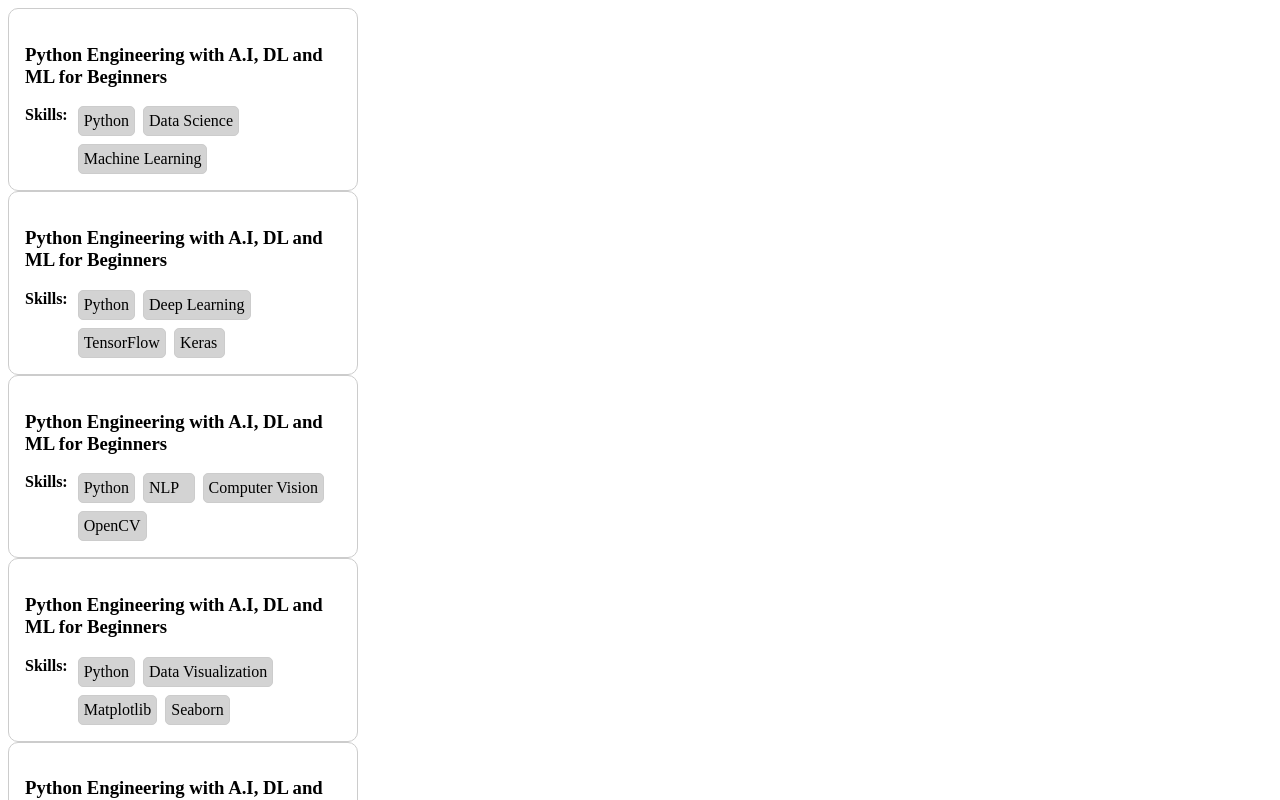
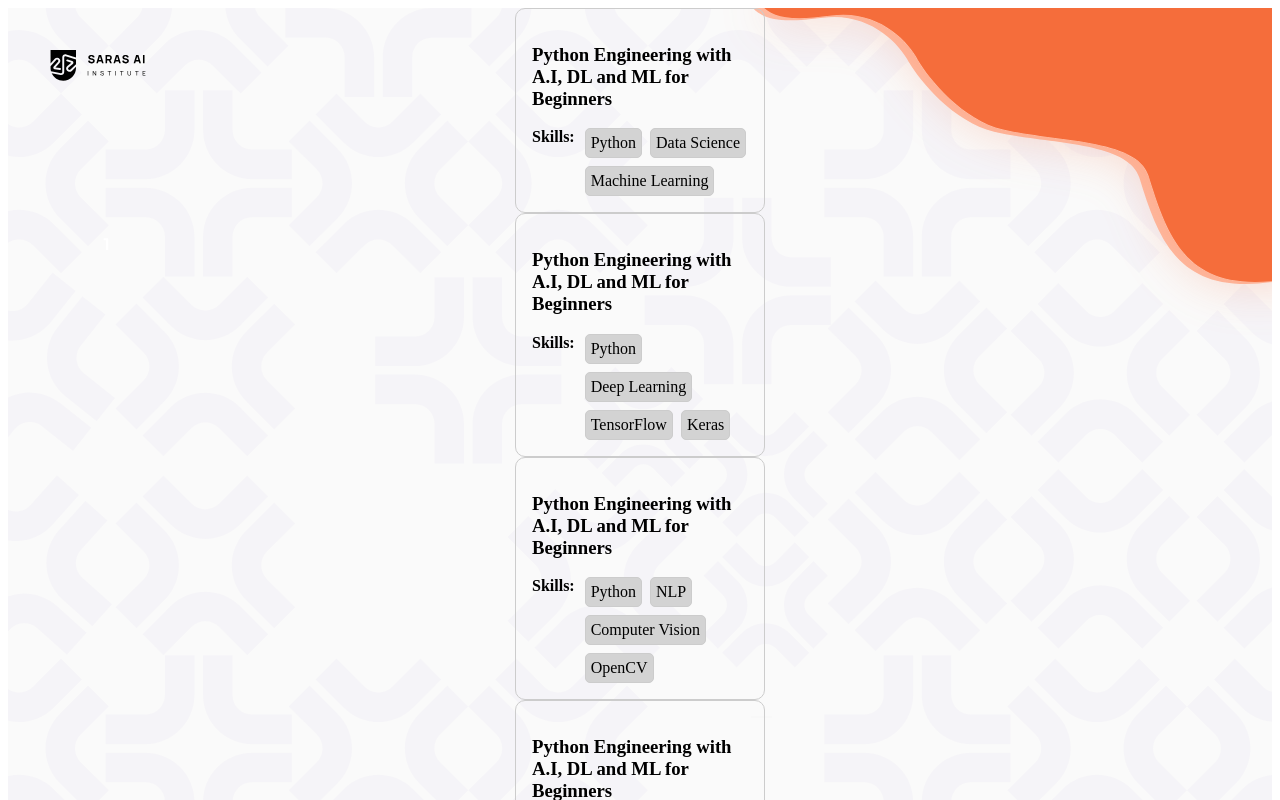
Before and after one commit to jyotikad2809/react-journey, a React (Vite) app: page / in a window 1280 px wide. Shown: the top 800 px of the page. Built offline with nearby package versions, Linux system fonts and the light colour scheme.

Commit message:
feat: add background component

```diff
--- a/src/App.jsx
+++ b/src/App.jsx
@@ -1,14 +1,16 @@
-import { useState } from "react";
 import Card from "./component/Card";
 import Data from "../data.json";
+import BackgroundComponent from "./component/Background";
 
 const data = Data.data;
 function App() {
   return (
     <>
-      {data.map((dt) => (
-        <Card key={dt.key} title={dt.title} skills={dt.skills} />
-      ))}
+      <BackgroundComponent>
+        {data.map((dt) => (
+          <Card key={dt.key} title={dt.title} skills={dt.skills} />
+        ))}
+      </BackgroundComponent>
     </>
   );
 }
--- /dev/null
+++ b/src/component/Background.tsx
@@ -0,0 +1,40 @@
+import React from "react";
+import backgroundImage from "../assets/ai-journey-bg.svg";
+import logo from "../assets/logo.svg";
+
+//add one typescript for one demo purpose
+//other code base is in javascript
+//for showcase purpose only
+const BackgroundComponent = ({ children }: { children: React.ReactNode }) => {
+  const styles = {
+    container: {
+      backgroundImage: `url(${backgroundImage})`,
+      height: "100vh",
+      display: "flex",
+      flexDirection: "column",
+      alignItems: "center",
+      justifyContent: "flex-start",
+      paddingLeft: "200px",
+      paddingRight: "200px",
+    },
+    titleLogo: {
+      backgroundImage: `url(${logo})`,
+      position: "absolute",
+      top: 50,
+      left: 50,
+      width: "96px",
+      height: "96px",
+      backgroundSize: "contain",
+      backgroundRepeat: "no-repeat",
+    },
+  };
+
+  return (
+    <div style={styles.container}>
+      <div style={styles.titleLogo} />
+      {children}
+    </div>
+  );
+};
+
+export default BackgroundComponent;
```
